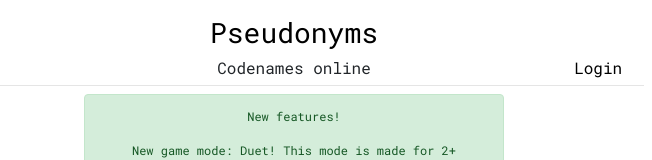
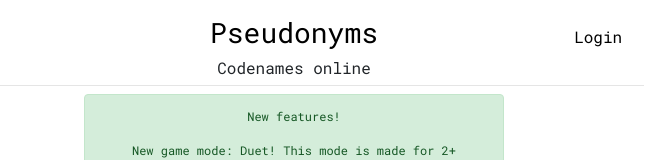
Before and after one commit to coconut750750/pseudonyms, a React (Create React App) app in the folder client/: page / in a window 1280 px wide. Shown: the top 160 px of the page, without its empty margins (346-998 px from the left). Built offline with nearby package versions, Linux system fonts and the light colour scheme; no server answers.

Commit message:
update game header

```diff
--- a/client/src/components/Header.js
+++ b/client/src/components/Header.js
@@ -1,16 +1,20 @@
 import React from 'react';
-import { Link } from "react-router-dom";
 
 import './Header.css';
 
 export default function Header(props) {
   return (
     <div id="header">
-      <a href="/" tabIndex="-1"><h3>Pseudonyms</h3></a>
       <div className="row">
+        <div className="col-2 d-flex justify-content-center"></div>
+        <div className="col-8"><a href="/" tabIndex="-1"><h3>Pseudonyms</h3></a></div>
+        <div className="col-2 d-flex justify-content-center flex-column">{props.userButton}</div>
+      </div>
+
+      <div className="row">
+        <div className="col-2 d-flex justify-content-center"></div>
+        <div className="col-8"><h6>Codenames online</h6></div>
         <div className="col-2 d-flex justify-content-center">{props.tipToggle}</div>
-        <div className="col-8"><h6>Codenames online</h6></div>
-        <div className="col-2 d-flex justify-content-center">{props.userButton}</div>
       </div>
       <hr/>
     </div>
```
